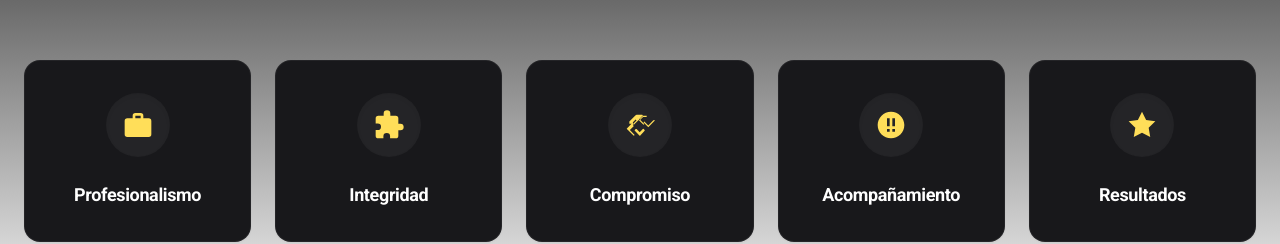
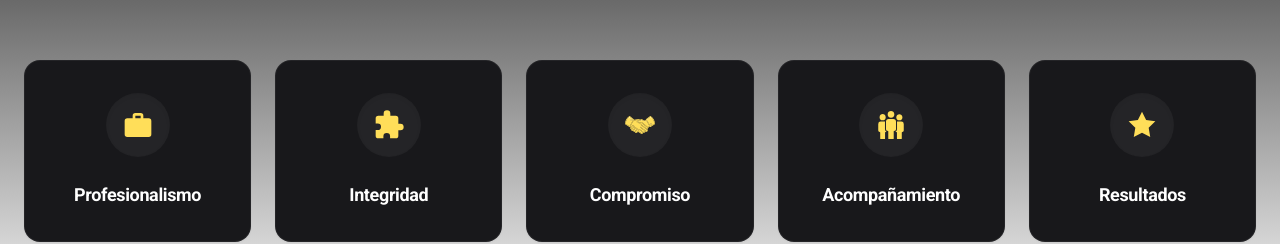
Before and after one commit to mauro6287-blip/alicia-morales-coach, a Next.js app: page / in a window 1280 px wide. Shown: the part 3597-3841 px from the top of the page. Built offline with nearby package versions, Linux system fonts and the light colour scheme.

Commit message:
Update Compromiso and Acompañamiento icons in Valores section
Replace generic inline SVG icons with custom illustration SVGs for better visual identity.

Co-Authored-By: Claude Opus 4.6 <noreply@anthropic.com>

```diff
--- a/sections/Valores.tsx
+++ b/sections/Valores.tsx
@@ -1,5 +1,6 @@
 "use client";
 
+import Image from "next/image";
 import ScrollReveal from "@/components/ScrollReveal";
 
 const valores = [
@@ -25,18 +26,14 @@ const valores = [
         titulo: "Compromiso",
         // Handshake
         svg: (
-            <svg xmlns="http://www.w3.org/2000/svg" viewBox="0 0 24 24" fill="currentColor" className="h-8 w-8">
-                <path d="M12.22 19.85c-.18.18-.5.18-.67 0l-3.45-3.46c-.18-.18-.18-.5 0-.67l.67-.67c.18-.18.5-.18.67 0l2.34 2.34 2.34-2.34a.48.48 0 01.67 0l.67.67c.18.18.18.5 0 .67l-3.24 3.46zM22 8.5l-3.79 3.8-2.94-2.94-.67.67 3.61 3.61L23.34 8.5H22zM6.73 10.03L2 14.76v.01l5.34 5.34.67-.67-3.61-3.61 3-3-.67-.67v-.13zM17 6h-2.69l-2.5 2.5-.67-.67L14.28 4.7a1 1 0 00-.7-.3H9.42a1 1 0 00-.71.3L4 9.41V11h1.59l3.12-3.12.67.67L6.73 11.2l.67.67L11 8.27l3.59 3.6.67-.67-3.55-3.55L14.34 5H17V6z" />
-            </svg>
+            <Image src="/images/apreton-de-manos.svg" alt="Compromiso" width={32} height={32} className="h-8 w-8" />
         ),
     },
     {
         titulo: "Acompañamiento",
-        // Open hands / support
+        // Team leader / support
         svg: (
-            <svg xmlns="http://www.w3.org/2000/svg" viewBox="0 0 24 24" fill="currentColor" className="h-8 w-8">
-                <path d="M12 2C6.48 2 2 6.48 2 12s4.48 10 10 10 10-4.48 10-10S17.52 2 12 2zm-1 15h-2v-2h2v2zm0-4h-2V7h2v6zm4 4h-2v-2h2v2zm0-4h-2V7h2v6z" />
-            </svg>
+            <Image src="/images/jefe-de-equipo.svg" alt="Acompañamiento" width={32} height={32} className="h-8 w-8" />
         ),
     },
     {
```
Also changed, not shown: public/images/apreton-de-manos.svg (added), public/images/jefe-de-equipo.svg (added).
